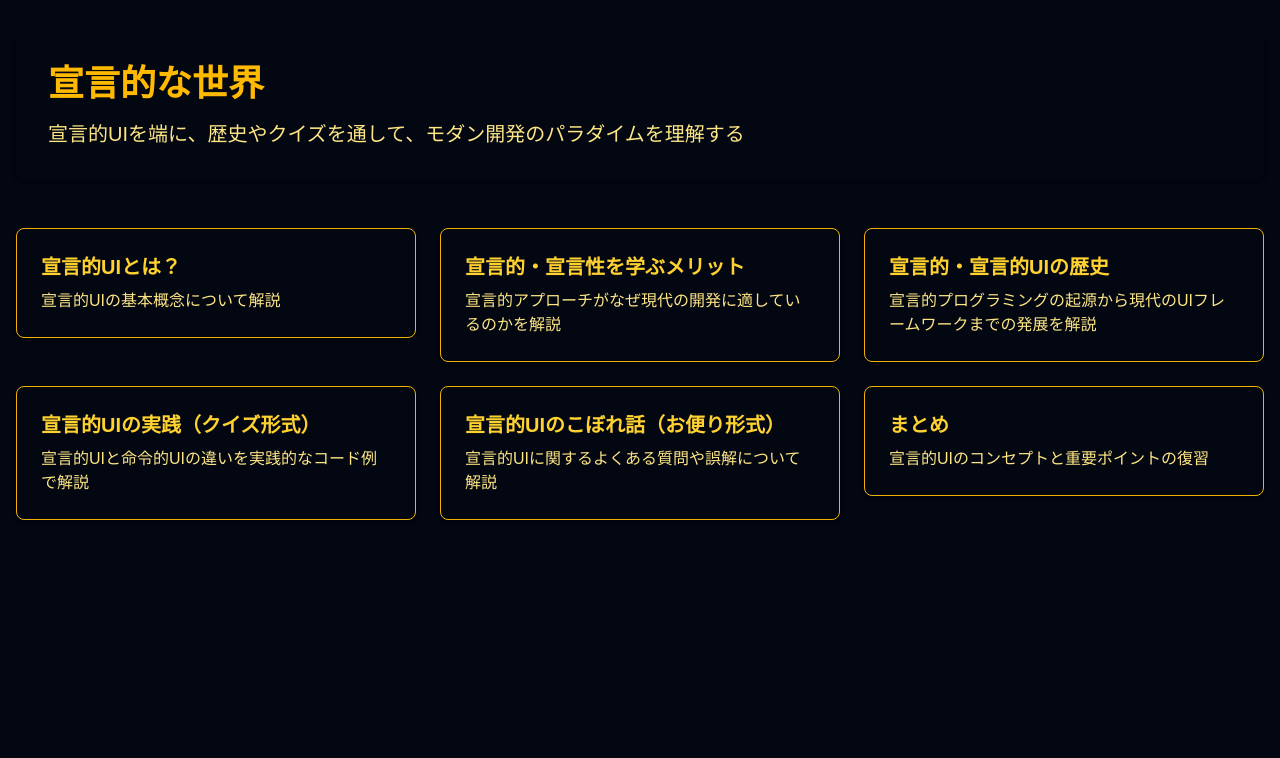
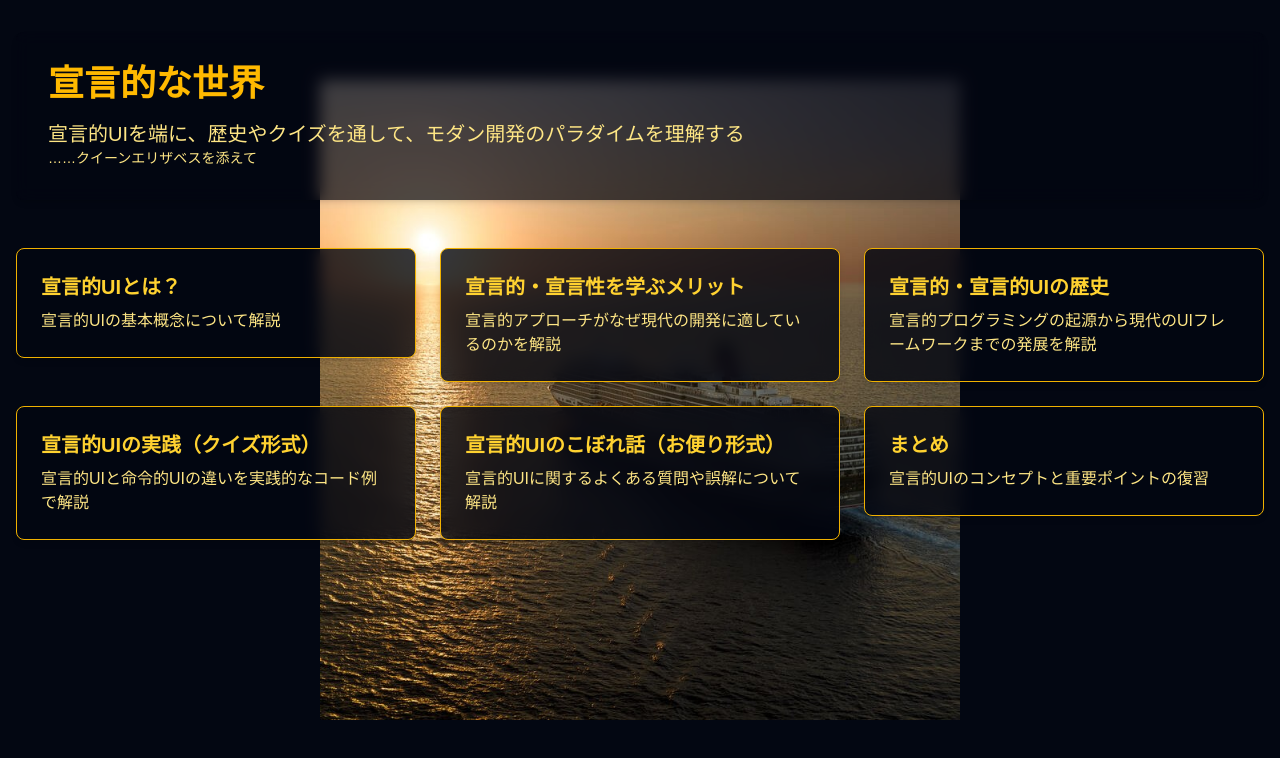
Before and after one commit to erutobusiness/docs, a Next.js app in the folder declarative/next/: page / in a window 1280 px wide. Shown: the top 758 px of the page. Built offline with nearby package versions, Linux system fonts and the light colour scheme.

Commit message:
ホームの背景にクイーンエリザベスを追加

```diff
--- a/declarative/next/src/app/page.tsx
+++ b/declarative/next/src/app/page.tsx
@@ -1,22 +1,39 @@
 import { getAllSlideSections } from '@/data/slideData';
+import Image from 'next/image';
 import Link from 'next/link';
 
 export default function Home() {
   const slideSections = getAllSlideSections();
 
   return (
-    <main className="container mx-auto px-4 py-8">
-      <div className="mb-12 p-8 rounded-lg shadow-md">
+    <main className="relative min-h-screen w-full">
+      {/* 背景画像 - 余白を追加し、サイズを調整 */}
+      <div className="absolute inset-0 z-0 p-8 md:p-12 lg:p-16 flex items-center justify-center">
+        <div className="relative w-full max-w-5xl h-[70vh] md:h-[75vh] lg:h-[80vh] overflow-hidden rounded-xl">
+          <Image
+            src="/img/CUNARD_QueenElizabeth.jpg"
+            alt="Queen Elizabeth background"
+            fill
+            className="object-contain"
+            priority
+          />
+        </div>
+      </div>
+
+      {/* コンテンツコンテナ - 元のスタイリングを維持 */}
+      <div className="relative z-10 container mx-auto px-4 py-8">
+        <div className="mb-12 p-8 rounded-lg shadow-md backdrop-blur-sm bg-[var(--background)]/70">
           <h1 className="text-4xl font-bold mb-4 text-[var(--primary)]">宣言的な世界</h1>
           <p className="text-xl">
             宣言的UIを端に、歴史やクイズを通して、モダン開発のパラダイムを理解する
           </p>
+          <p className="text-sm">……クイーンエリザベスを添えて</p>
         </div>
 
         <div className="grid grid-cols-1 md:grid-cols-2 lg:grid-cols-3 gap-6">
           {slideSections.map((section) => (
             <Link key={section.id} href={`/slides/${section.id}`} className="block">
-            <div className="p-6 rounded-lg shadow-md transition-transform hover:scale-105 bg-[var(--background)] border border-[var(--accent-dark)]">
+              <div className="p-6 rounded-lg shadow-md transition-transform hover:scale-105 bg-[var(--background)]/80 backdrop-blur-sm border border-[var(--accent-dark)]">
                 <h2 className="text-xl font-bold mb-2 text-[var(--primary-light)]">
                   {section.title}
                 </h2>
@@ -25,6 +42,7 @@ export default function Home() {
             </Link>
           ))}
         </div>
+      </div>
     </main>
   );
 }
--- a/declarative/next/src/components/common/SlideImage.tsx
+++ b/declarative/next/src/components/common/SlideImage.tsx
@@ -26,20 +26,24 @@ export default function SlideImage({
     : { pointerEvents: 'none' as const }; // 通常モードではポインターイベントを無効化
 
   return (
-    <div className="relative w-full h-64 sm:h-80 rounded-lg overflow-hidden border border-[var(--accent-dark)]">
+    <div className="flex justify-center w-full">
+      <div className="relative inline-block rounded-lg overflow-hidden border border-[var(--accent-dark)]">
         {isMounted ? (
           <Image
             src={imageUrl}
             alt={altText}
-          fill
-          className="object-contain bg-slate-800"
+            width={0}
+            height={0}
+            sizes="100vw"
+            className="w-auto h-auto max-h-[80vh] rounded-lg"
             style={imagePointerStyle}
           />
         ) : (
-        <div className="w-full h-full flex items-center justify-center bg-[var(--background)] text-[var(--card-fg)]">
+          <div className="w-full h-48 flex items-center justify-center bg-[var(--background)] text-[var(--card-fg)]">
             画像読み込み中...
           </div>
         )}
       </div>
+    </div>
   );
 }
--- a/declarative/next/src/components/layouts/ComparisonLayout.tsx
+++ b/declarative/next/src/components/layouts/ComparisonLayout.tsx
@@ -26,7 +26,7 @@ export default function ComparisonLayout({ slide }: ComparisonLayoutProps) {
         {slide.codeExamples?.map((codeExample) => (
           <div key={codeExample.code} className="flex flex-col">
             {codeExample.title && (
-              <h3 className="text-lg font-semibold mb-3 text-[var(--card-fg)]">
+              <h3 className="text-xl font-semibold mb-3 text-[var(--card-fg)]">
                 {codeExample.title}
               </h3>
             )}
@@ -35,7 +35,7 @@ export default function ComparisonLayout({ slide }: ComparisonLayoutProps) {
             {codeExample.description && codeExample.description.length > 0 && (
               <div className="mb-3">
                 {codeExample.description.map((desc) => (
-                  <p key={desc} className="mb-2 text-sm text-[var(--card-fg)]">
+                  <p key={desc} className="mb-2 text-lg text-[var(--card-fg)]">
                     {desc}
                   </p>
                 ))}
--- a/declarative/next/src/data/01-intro.ts
+++ b/declarative/next/src/data/01-intro.ts
@@ -15,37 +15,6 @@ export const introSection: SlideSection = {
       ],
       imageUrl: '/img/宣言的UI.png',
       imagePosition: 'bottom',
-    },
-    {
-      id: '01-intro-2',
-      title: '命令的UIとの違い',
-      content: [
-        '命令的UIでは「どのように」UIを変更するかの手順を記述する',
-        'DOM操作を直接行い、要素の追加・削除・更新を明示的に指示する',
-      ],
-      codeExample: {
-        language: 'js',
-        code: `// 命令的UIの例（JavaScript DOM操作）
-const counter = document.getElementById('counter');
-const button = document.getElementById('button');
-let count = 0;
-
-button.addEventListener('click', () => {
-  count++;
-  counter.textContent = \`カウント: \${count}\`;
-});`,
-      },
-    },
-    {
-      id: '01-intro-3',
-      title: '宣言的UIの特徴',
-      content: [
-        '状態を中心とした設計：UI = f(state)',
-        '再利用可能なコンポーネント',
-        '自動的なUI更新',
-        'コードの可読性と保守性の向上',
-      ],
-      imageUrl: '/images/declarative-ui-diagram.png',
     },
     {
       id: '01-intro-4',
```
Also changed, not shown: declarative/next/public/img/CUNARD_QueenElizabeth.jpg (added). Lines whose indentation alone changed are shown as unchanged.
